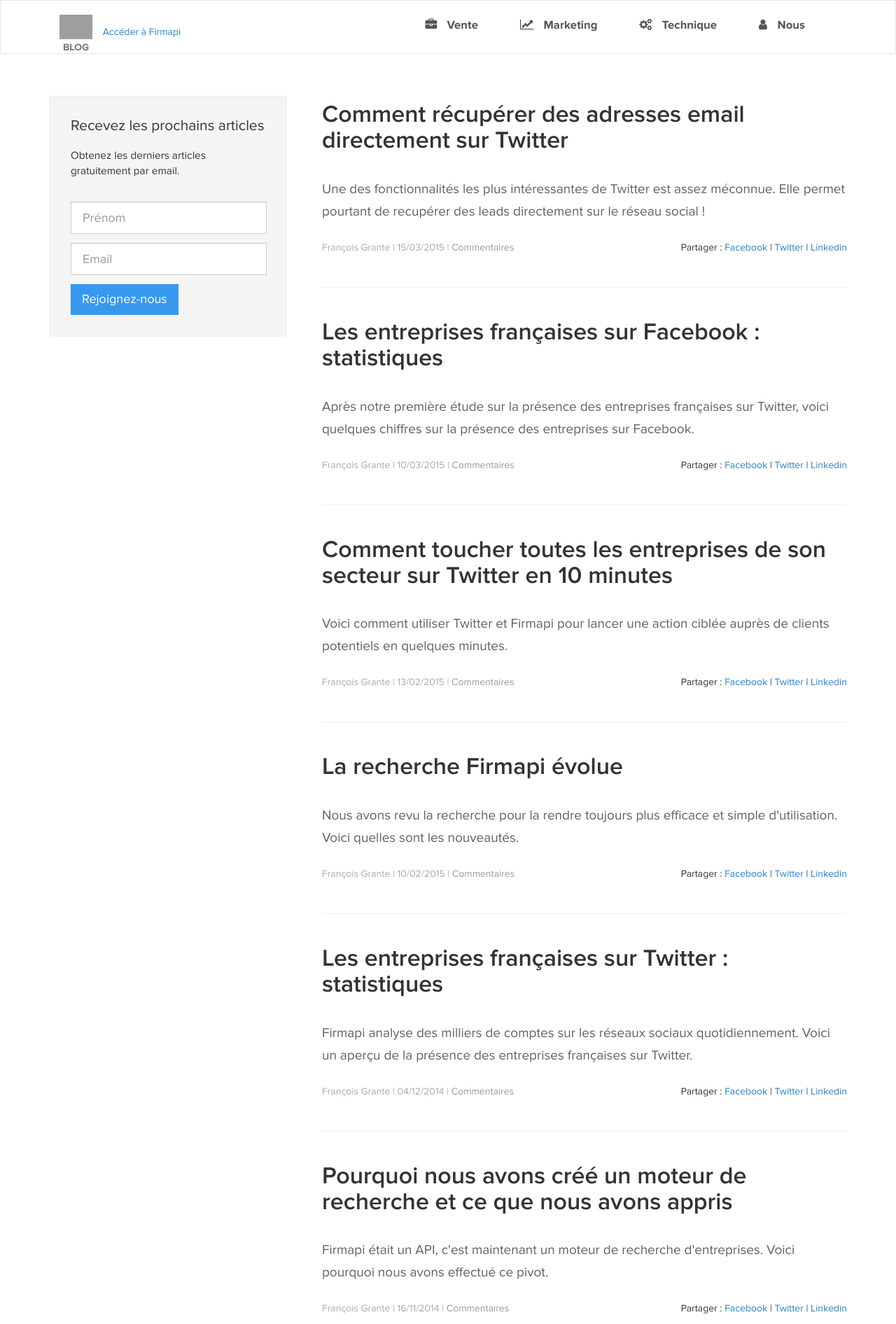
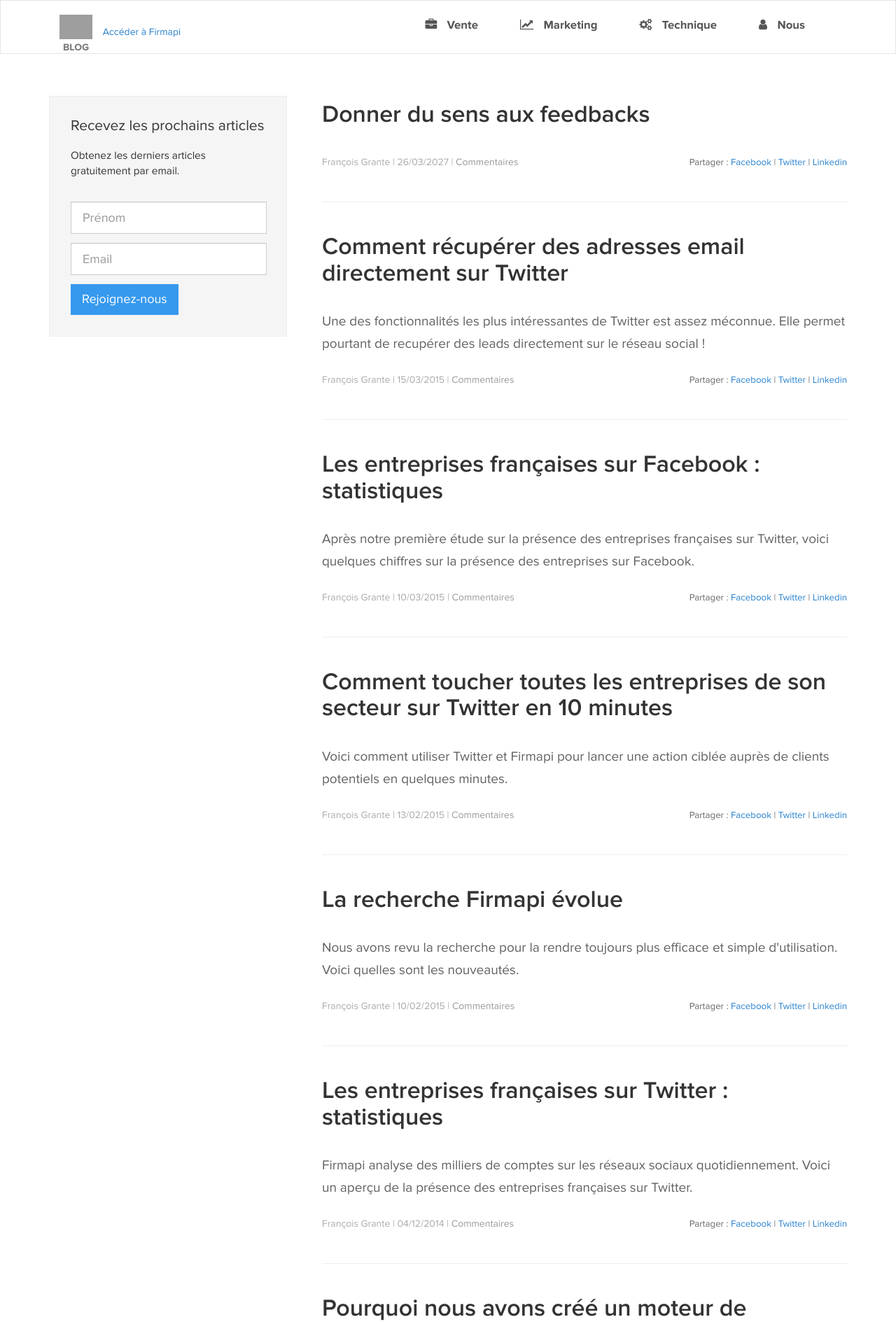
Before and after one commit to firmapi/blog, a Jekyll site: the page built from index.html, in a window 1280 px wide. Shown: the top 1892 px of the page at 70% size. Built offline with Jekyll 4.4.1, drawn with Linux system fonts in a browser that asks for light colours; nearby versions of some CDN libraries; a script that is not in the unit is left out; comment, search, counter and statistics services are not loaded; some of the changed lines change nothing that is shown; grey boxes are pictures that could not be loaded.

Commit message:
Nouvel article sur le traitement des feedbacks

```diff
--- /dev/null
+++ b/_posts/27-03-26-analyser-les-feedbacks.markdown
@@ -0,0 +1,107 @@
+---
+layout: post
+title: "Donner du sens aux feedbacks"
+social_title: "Comment donner du sens aux feedbacks de vos utilisateurs"
+description: ""
+modified: 2015-03-27
+image: "https://d144bz4d6i1vob.cloudfront.net/blog/2015-03-27/zopim.png"
+tag: "marketing"
+tag_pretty_name: "Marketing"
+
+author: François Grante
+author_twitter: FGrante
+author_google_plus: https://plus.google.com/106867543078418506526
+gravatar: https://secure.gravatar.com/avatar/341f6604232b625000deda790d8d39cd?d=mm&s=30&r=G
+---
+
+La recherche de feedbacks et la notion d'itération sont aujourd'hui profondément ancrées dans la culture des startups. Pourtant, prendre les bonnes décisions suite aux retours d'utilisateurs reste un véritable défi dont dépend directement la qualité du produit.
+
+Dans cet article je ne parlai donc pas des nombreuses façons de récolter du feedback mais de comment réussir à les traiter pour fixer des priorités sur le développement produit.
+
+<img class="img-responsive" src="https://d144bz4d6i1vob.cloudfront.net/blog/2015-03-27/get-feedbacks-zopim.png" alt="Tableau de bord des feedbacks sur Google Spreadsheet">
+
+## Tous les feedbacks n'ont pas la même valeur
+
+Cela parait assez évident dit comme ça, mais parvenir à identifier les feedbacks les plus importants parmi les nombreux retours que vous avez peut être assez complexe.
+
+Voici quelques filtres que vous pouvez appliquer.
+
+### 1. Qui est l'utilisateur qui vous fait un retour ?
+
+Il est important de parvenir à en savoir plus sur ses les personnes qui vous font leur retour. Sont-ils dans votre cible ? Ont-ils une expertise particulière ?
+
+Par exemple, nous avons déjà eu des feedbacks de personnes utilisant <a href="https://firmapi.com">Firmapi</a> pour leur recherche d'emploi. Ces utilisateurs aimeraient obtenir les annonces d'emploi pour chaque entreprise. Mais comme cela ne correspond pas à notre cible, nous avons fixé une faible priorité sur ces feedbacks.
+
+### 2. Quelle utlisation de votre produit a-t-il déjà eu ?
+
+La portée que vous devez accorder aux feedbacks doit toujours être limitée à l'étape à laquelle l'utilisateur se trouve.
+
+Exemple : un utilisateur visitant pour la première fois votre site vous dit qu'il aimerait bien avoir une fonctionnalité en particulier. Il se trouve que votre produit répond à son problème (même si ce n'est pas exactement la fonctionnalité qu'il imagine). Ce feedback ne doit donc pas vous pousser à modifier le produit, mais peut-être à améliorer votre site pour mieux présenter les bénéfices de votre solution.
+
+A l'inverse, quelqu'un utilisant votre service depuis plusieurs mois pourra apporter des remarques qui doivent affecter directement votre réflexion sur le produit.
+
+### 3. Quelle est la fréquence de ce même feedback ?
+
+Il va de soit qu'un feedback récurrent est à prendre avec d'autant plus d'attention. C'est généralement un très bon indicateur pour définir les points d'amélioration les plus importants à traiter.
+
+## Distinguer besoin et fonctionnalité
+
+> "- Ce serait bien si... {Feature que vous n'avez pas du tout l'intention de développer}<br>
+> - Merci pour votre retour, je note votre idée pour les développements à venir !"
+
+Ce type d'échange vous est familier ?
+
+Lorsque vous recevez des requêtes sur de nouvelles fonctionnalités, ce qui importe est de comprendre le besoin profond qu'il traduit.
+
+Par exemple :
+
+> "Proposez-vous aussi une inscription par email plutôt que via Facebook ?"
+
+Ce qu'il faut sans doute entendre :
+
+> "Je ne souhaite pas délivrer mes données personnelles à l'application."
+
+Le mieux, c'est de creuser directement lorsque vous êtes en contact avec la personne pour mieux comprendre ses motivations.
+
+Vous connaissez mieux que quiconque votre produit et vos utilisateurs. Une fois que vous avez identifié un besoin, c'est à **vous** de trancher et de trouver le meilleur moyen d'y répondre.
+
+Une mauvaise interprétation du Lean Startup peut vous amener à penser que les idées d'améliorations doivent venir des utilisateurs. C'est un raisonnement dangereux : vos utilisateurs n'ont ni votre connaissance du produit, ni votre vision. Ecoutez leurs besoins et faites confiance à votre équipe pour trouver comment y répondre au mieux.
+
+> "Si j’avais demandé aux gens ce qu’ils voulaient, ils m’auraient répondu des chevaux plus rapides" -Henri Ford
+
+<div class="click-to-tweet">
+  Les feedbacks servent à identifier les besoins, mais c'est à vous de savoir comment y répondre au mieux.
+  <a class="tweet-link" data-original-title="Tweeter ça" data-placement="top" data-toggle="tooltip" href="https://twitter.com/intent/tweet?text=Les%20feedbacks%20servent%20%C3%A0%20identifier%20les%20besoins%2C%20mais%20c%27est%20%C3%A0%20vous%20de%20savoir%20comment%20y%20r%C3%A9pondre%20au%20mieux.&url=http://blog.firmapi.com/entreprises-francaises-facebook/&related=_Firmapi&via=_Firmapi"><i class="fa fa-twitter"></i></a>
+</div>
+
+## Centraliser vos feedbacks
+
+Pour prendre les meilleures décision, il est important d'avoir un peu de recul et une vision globale de vos feedbacks.
+
+Cela vous évitera de vous lancer dans des implémentations dont on vous a convaincu de l'intérêt, pour vous rendre compte un peu plus tard qu'elles sont peu utile à vos utilisateurs.
+
+Pour cela, tenez un tableau de bord où vous enregistrez chaque feedback avec :
+
+* Le contenu de la demande : traduisez le besoin par une description courte de la fonctionnalité qu'il faut développer pour répondre au besoin.
+* La classification de  l'utilisateur faisant le feedback : nouvel utilisateur, utilisateur régulier, utilisateur payant... etc. (à personnaliser en fonction de votre tunnel de conversion).
+* L'impact qu'aurait l'amélioration sur votre produit. Fixer-vous une echelle, de 1 à 10 par exemple.
+* La difficulté / l'importance des ressources à mobiliser pour déployer la fonctionnalité. Fixez également une échelle d'importance.
+* De quoi contacter l'auteur si vous avez besoin d'en savoir plus
+
+<img class="img-responsive" src="https://d144bz4d6i1vob.cloudfront.net/blog/2015-03-27/feedbacks-spreadsheet.png" alt="Tableau de bord des feedbacks sur Google Spreadsheet">
+
+Ensuite, regroupez les feedbacks identiques. Pour chacun, vous pouvez calculer un score dépendant :
+
+* Du nombre de demandes
+* Du profil des utilisateurs qui ont fait cette demande
+* De l'impact qu'apporterait l'amélioration
+* Et enfin de la difficulté de développement
+
+Il n'y a plus qu'à classer les feedbacks par score décroissant. Vous savez maintenant vers quoi orienter vos efforts !
+
+
+## Feedbacks vs. signalements de bugs
+
+Je vous conseille de séparer votre traitement des bugs de celui des feedbacks plus généraux : alors que la mise en place de nouvelles features sont des choses qu'il faut réfléchir et peser avec recul, les bugs demandent une réaction systématique.
+
+Réserver votre tableau de bord aux demandes de développement vous permettra de vous concentrer sur votre vision du produit.
--- a/css/main.scss
+++ b/css/main.scss
@@ -461,9 +461,10 @@ h2.article-title {
 }
 
 .article-body {
-  font-size: 20px;
+  font-size: 19px;
   line-height: 32px;
   margin-top: -5px;
+  color: #666;
 
   p {
     margin-bottom: 2rem;
@@ -489,7 +490,7 @@ h2.article-title {
 }
 
 h1 {
-  margin-bottom: 1.2em;
+  margin-bottom: 1em;
 }
 
 h2 {
@@ -498,6 +499,10 @@ h2 {
 
 h3 {
   margin: 1.5em 0 1em;
+}
+
+h1, h2, h3 {
+  color: #333;
 }
 
 .article-col img {
```
